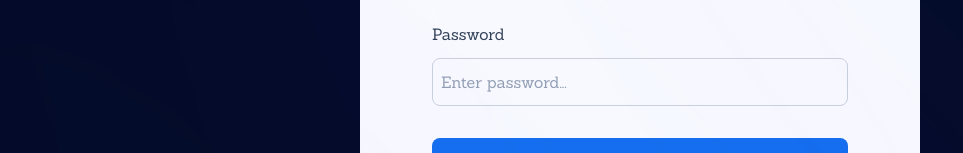
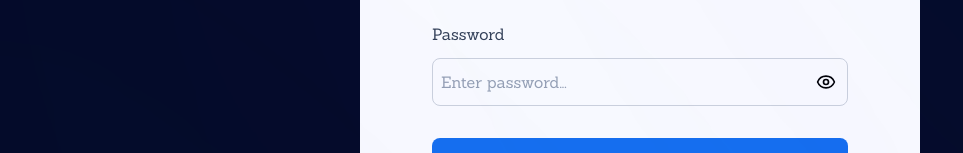
Before and after one commit to Saravanankodi/DesFlyer-Attendance-System, a React (Vite) app: page /login in a window 1280 px wide. Shown: the part 375-528 px from the top of the page, without its empty margins (0-963 px from the left). Built offline with nearby package versions, Linux system fonts and the light colour scheme; no server answers; a web font is replaced by a local one.

Commit message:
Update:login page

```diff
--- a/package.json
+++ b/package.json
@@ -18,6 +18,8 @@
     "class-variance-authority": "^0.7.1",
     "dayjs": "^1.11.19",
     "firebase": "^12.7.0",
+    "lucide": "^1.20.0",
+    "lucide-react": "^1.20.0",
     "react": "^19.2.0",
     "react-dom": "^19.2.0",
     "react-hot-toast": "^2.6.0",
--- a/src/components/base/Input.tsx
+++ b/src/components/base/Input.tsx
@@ -1,25 +1,50 @@
-import React from "react";
+import React, { useState } from "react";
 import { cn } from "../../lib/utils";
+import { Eye, EyeOff } from "lucide-react";
 
-interface inputProps {
+interface InputProps {
   label?: string;
-    name?:string;
-    value?:string;
-    type?:string;
-    placeholder?:string;
-    Icon?:React.ReactNode;
-    className?:string;
-    onChange?:(e: React.ChangeEvent<HTMLInputElement>) => void;
+  name?: string;
+  value?: string;
+  type?: string;
+  placeholder?: string;
+  Icon?: React.ReactNode;
+  className?: string;
+  onChange?: (e: React.ChangeEvent<HTMLInputElement>) => void;
 }
-const inputStyle = 'w-full h-12 text text-base rounded-lg border border-[#D0D5DD] outline-none'
-export const Input:React.FC<inputProps> = ({label,name,value,type,placeholder,className,Icon,onChange}) =>{
-    return(
-        <>
+
+const inputStyle =
+  "w-full h-12 text text-base rounded-lg border border-[#D0D5DD] outline-none";
+
+export const Input: React.FC<InputProps> = ({
+  label,
+  name,
+  value,
+  type = "text",
+  placeholder,
+  className,
+  Icon,
+  onChange,
+}) => {
+  const [showPassword, setShowPassword] = useState(false);
+
+  const inputType =
+    type === "password"
+      ? showPassword
+        ? "text"
+        : "password"
+      : type;
+
+  return (
     <div className="w-full h-fit">
-            <label htmlFor={name} className="text text-base text-[#344054] block mb-3 ">
+      <label
+        htmlFor={name}
+        className="text text-base text-[#344054] block mb-3"
+      >
         {label}
       </label>
-            <div className="relative w-full ">
+
+      <div className="relative w-full">
         {Icon && (
           <span className="absolute left-3 top-1/2 -translate-y-1/2">
             {Icon}
@@ -27,15 +52,33 @@ export const Input:React.FC<inputProps> = ({label,name,value,type,placeholder,cl
         )}
 
         <input
-                type={type}
+          type={inputType}
           name={name}
           value={value}
           onChange={onChange}
           placeholder={placeholder}
-                className={cn(inputStyle,Icon ? "pl-12" : "pl-2",className)}
+          className={cn(
+            inputStyle,
+            Icon ? "pl-12" : "pl-2",
+            type === "password" && "pr-12",
+            className
+          )}
         />
+
+        {type === "password" && (
+          <button
+            type="button"
+            onClick={() => setShowPassword(!showPassword)}
+            className="absolute right-3 top-1/2 -translate-y-1/2"
+          >
+            {showPassword ? (
+              <EyeOff size={20} />
+            ) : (
+              <Eye size={20} />
+            )}
+          </button>
+        )}
       </div>
     </div>
-        </>
-    )
-}
+  );
+};
```
Also changed, not shown: 1 other file (tests, documents, lock files or other folders). Lines whose indentation alone changed are shown as unchanged.
